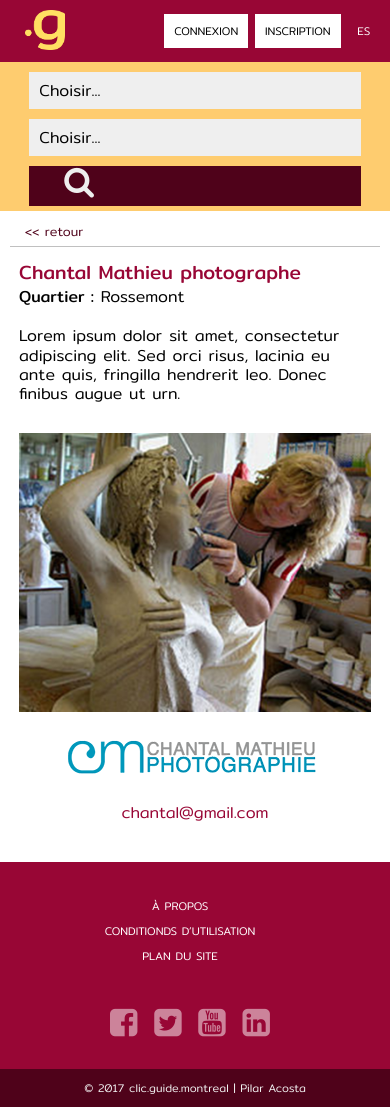
After one commit to pilacosta/clic.guide, a PHP site: page /detail.php in a window 390 px wide; the page is wider, and only the part inside the window is pictured. The commit adds this page. Run offline with PHP 8.4, Linux system fonts and the light colour scheme.

Commit message:
mise en place page detail + mis a jour css + profil

```diff
--- a/css/main.css
+++ b/css/main.css
@@ -545,6 +545,45 @@ a.bouton-sup{
     padding: 8px 15px 8px 5px;
 }
 
+/*oage detail*/
+.detail-bg{
+    /*background-color: #ac2546;*/
+    /*box-shadow: 0 0 4px rgba(0, 0, 0, 0.4);*/
+    margin: 5px 0 10px 0;
+    border-top: solid 1px  #c0c0c0;
+    padding-top: 10px;
+
+}
+.retour-detail a{
+    /*margin: 20px 0 0 20px;*/
+    padding: 15px;
+    font-size: 0.8rem;
+    color: #4f021a;
+}
+.retour-detail a:hover{
+color: #980635;
+
+}
+.gouche-detail .info-detail{
+    margin: 20px 0 20px 0;
+
+
+}
+.detail-nom span{
+    font-weight: 400;
+}
+.col_droite_detail{
+    /*background-color: #f1f17a;*/
+    padding: 10px 0 10px 0;
+    text-align: center;
+}
+
+.col_droite_detail p{
+    color: #980635;
+    margin: 20px 0 20px 0;
+
+}
+
 
 /* --------------------------------responsive------------------------------------ */
 
@@ -911,4 +950,72 @@ a.bouton-sup{
     .col_droite .info-col-droite{
         margin-bottom: 5px;
     }
+
+    /* --------------------------------profil------------------------------------ */
+    .profil-base{
+        margin: 10px 0 20px 0;
+    }
+    .profil-gouche {
+       /*margin: 20px;*/
+    }
+    .profil-gouche h1{
+        font-size: 1rem;
+        color: #333;
+    }
+
+    .profil-droite{
+        text-align: left;
+        width: 100%;
+        /*background-color: red;*/
+        margin-top: 20px;
+
+    }
+    .profil-droite p{
+        margin: 20px 0 20px 0;
+        text-align: left;
+    }
+    .profil-droite a{
+        background-color: #4f021a;
+        text-transform: uppercase;
+        padding: 8px 15px 8px 15px;
+        width: 100%;
+        color: #ffffff;
+
+    }
+
+    .ajout-image{
+        margin: 10px 0 10px 0;
+
+    }
+    .ajout-image a{
+        background-color: #4f021a;
+        text-transform: uppercase;
+        padding: 8px 15px 8px 15px;
+        /*width: 300px;*/
+        color: #ffffff;
+    }
+    .ajout-image a:hover{
+        background-color: #980635;
+
+    }
+    .col-8.mod-image {
+        margin: 20px;
+        width: 60%;
+    }
+    a.bouton-mod {
+        background-color: #4f021a;
+        padding: 8px 15px 8px 15px;
+        color: #ffffff;
+        text-transform: uppercase;
+        font-size: 0.8rem;
+    }
+    a.bouton-mod:hover {
+        background-color: #980635;
+    }
+    a.bouton-sup{
+        text-transform: uppercase;
+        font-size: 0.8rem;
+        color: #980635;
+        padding: 8px 15px 8px 5px;
+    }
 }
--- /dev/null
+++ b/detail.php
@@ -0,0 +1,63 @@
+<?php
+require_once 'views/page_head.php';
+require_once 'views/header.php';
+?>
+
+
+<main>
+
+    <div class="container">
+    <div class="retour-detail">
+        <p><a href="index.php"><< retour</p></a>
+
+    </div>
+        <div class="row detail-bg">
+            <div class="col-9 gouche-detail">
+                <div class="row">
+
+                    <div class="container ">
+                        <div class="detail-nom">
+                            <h1>Chantal Mathieu photographe</h1>
+                            <p><span>Quartier :</span> Rossemont</p>
+                        </div>
+                        <div class="info-detail">
+                            <p>Lorem ipsum dolor sit amet, consectetur adipiscing elit. Sed orci risus,
+                                lacinia eu ante quis, fringilla hendrerit leo. Donec finibus augue ut urn. </p>
+                        </div>
+
+                        <hr class="col-12">
+
+                        <!-- image detail -->
+                            <div class="row">
+                                <div class="col-12 ajout-image">
+                                    <img src="images/artistes-art-05.jpg" alt="">
+                                </div>
+                            </div>
+                    </div><!--fin container-->
+                </div>
+
+            </div><!--fin annonces-->
+
+            <div class="col-3  col_droite_detail">
+                <div class="container">
+
+                    <div class="info-col-droite">
+                        <img src="images/artistes-logo-p-09.png" alt="">
+                        <p>chantal@gmail.com</p>
+
+                    </div>
+
+                </div><!--fin container-->
+            </div><!--fin colonne droite-->
+        </div><!--fin row-->
+    </div><!--fin container-->
+
+</main>
+
+
+<?php
+require_once 'views/footer.php';
+require_once 'views/javascript.php';
+?>
+
+</html>
--- a/index.php
+++ b/index.php
@@ -77,7 +77,7 @@ require_once 'views/header.php';
                                 <img src="images/artistes-logo-p-09.png" alt="">
                             </div>
                             <div class="col-8 titre_info">
-                                <a href=""><h1>Chantal Mathieu photographe</h1></a>
+                                <a href="detail.php"><h1>Chantal Mathieu photographe</h1></a>
                             </div>
 
                         </div>
```
Also changed, not shown: profil.php (+5 -4 lines).
